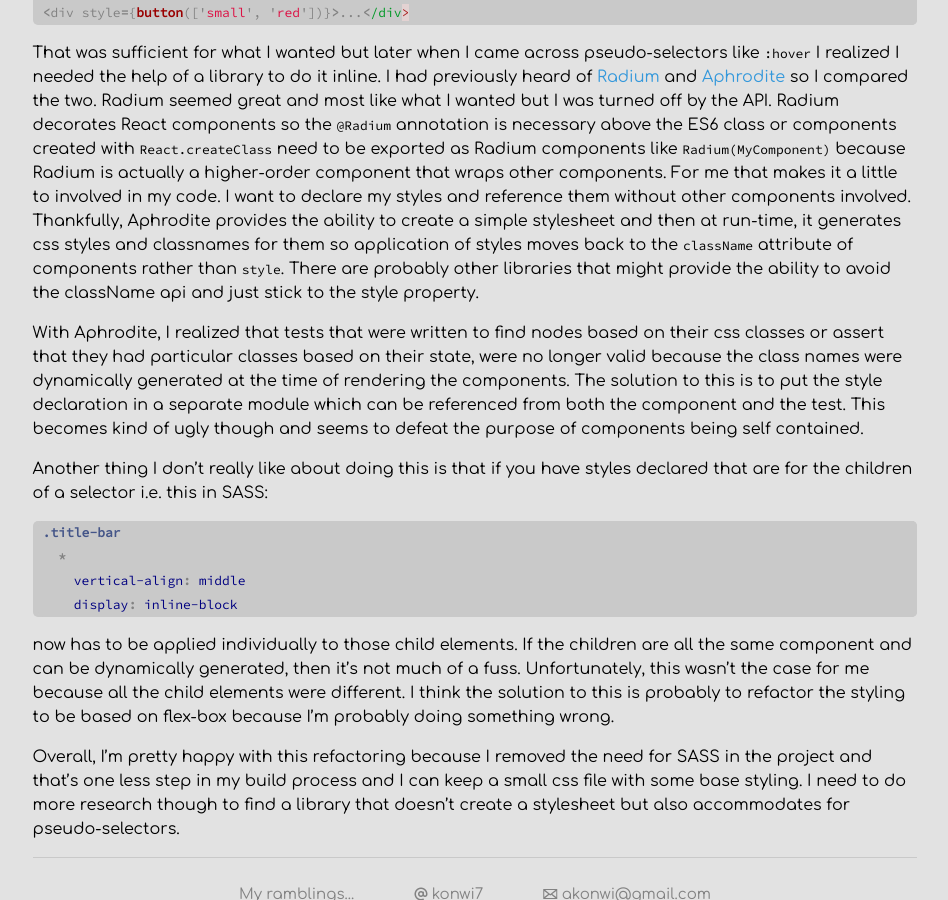
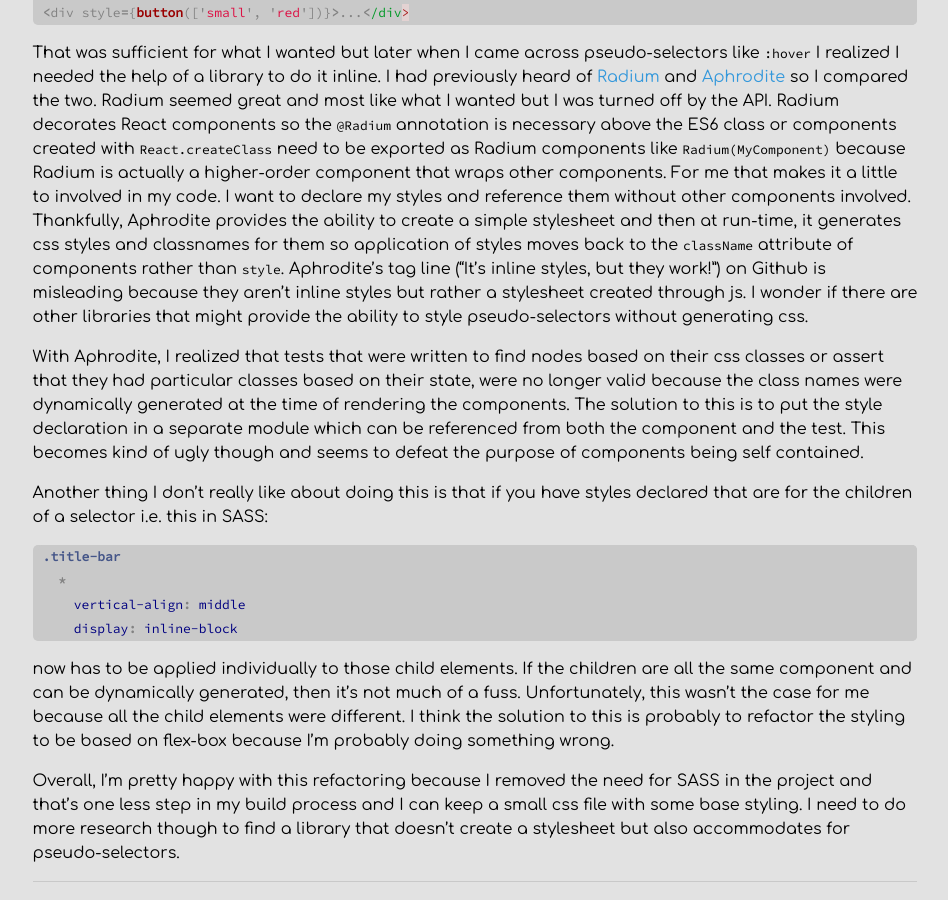
Before and after one commit to akonwi/akonwi.github.io, a Jekyll site: the page built from _posts/2017-01-22-react-inline-styles.markdown, in a window 1280 px wide and 900 px high, scrolled down 1006 px. Shown: the whole window, without its empty margins (165-1113 px from the left). Built offline with Jekyll 4.4.1, drawn with Linux system fonts in a browser that asks for light colours.

Commit message:
Update inline styles post

````diff
--- a/_posts/2017-01-22-react-inline-styles.markdown
+++ b/_posts/2017-01-22-react-inline-styles.markdown
@@ -40,7 +40,7 @@
 <div style={button(['small', 'red'])}>...</div>
 ```
 
-That was sufficient for what I wanted but later when I came across pseudo-selectors like `:hover` I realized I needed the help of a library to do it inline. I had previously heard of [Radium](https://github.com/FormidableLabs/radium) and [Aphrodite](https://github.com/Khan/aphrodite) so I compared the two. Radium seemed great and most like what I wanted but I was turned off by the API. Radium decorates React components so the `@Radium` annotation is necessary above the ES6 class or components created with `React.createClass` need to be exported as Radium components like `Radium(MyComponent)` because Radium is actually a higher-order component that wraps other components. For me that makes it a little to involved in my code. I want to declare my styles and reference them without other components involved. Thankfully, Aphrodite provides the ability to create a simple stylesheet and then at run-time, it generates css styles and classnames for them so application of styles moves back to the `className` attribute of components rather than `style`. There are probably other libraries that might provide the ability to avoid the className api and just stick to the style property.
+That was sufficient for what I wanted but later when I came across pseudo-selectors like `:hover` I realized I needed the help of a library to do it inline. I had previously heard of [Radium](https://github.com/FormidableLabs/radium) and [Aphrodite](https://github.com/Khan/aphrodite) so I compared the two. Radium seemed great and most like what I wanted but I was turned off by the API. Radium decorates React components so the `@Radium` annotation is necessary above the ES6 class or components created with `React.createClass` need to be exported as Radium components like `Radium(MyComponent)` because Radium is actually a higher-order component that wraps other components. For me that makes it a little to involved in my code. I want to declare my styles and reference them without other components involved. Thankfully, Aphrodite provides the ability to create a simple stylesheet and then at run-time, it generates css styles and classnames for them so application of styles moves back to the `className` attribute of components rather than `style`. Aphrodite's tag line ("It's inline styles, but they work!") on Github is misleading because they aren't inline styles but rather a stylesheet created through js. I wonder if there are other libraries that might provide the ability to style pseudo-selectors without generating css.
 
 With Aphrodite, I realized that tests that were written to find nodes based on their css classes or assert that they had particular classes based on their state, were no longer valid because the class names were dynamically generated at the time of rendering the components. The solution to this is to put the style declaration in a separate module which can be referenced from both the component and the test. This becomes kind of ugly though and seems to defeat the purpose of components being self contained.
 
````
